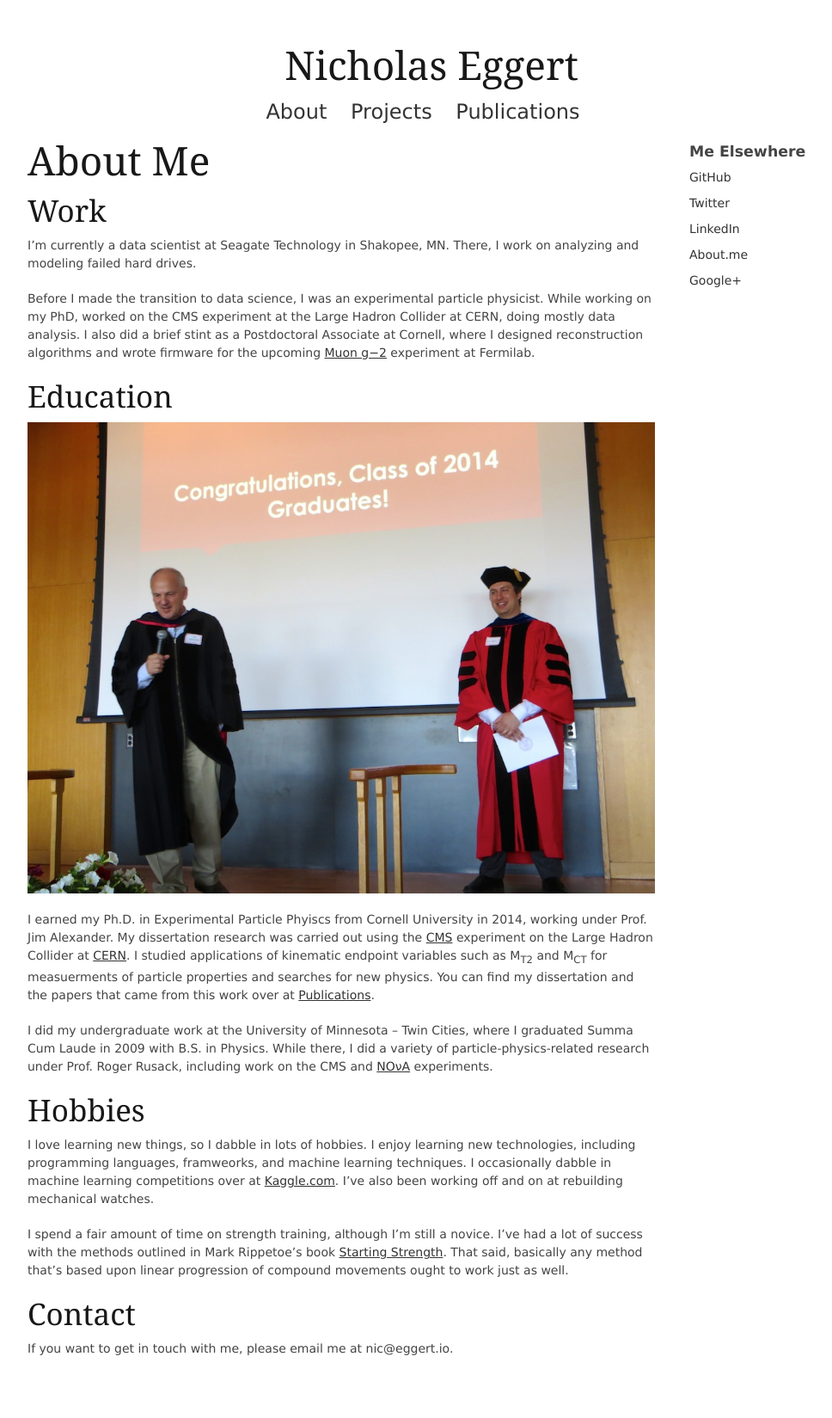
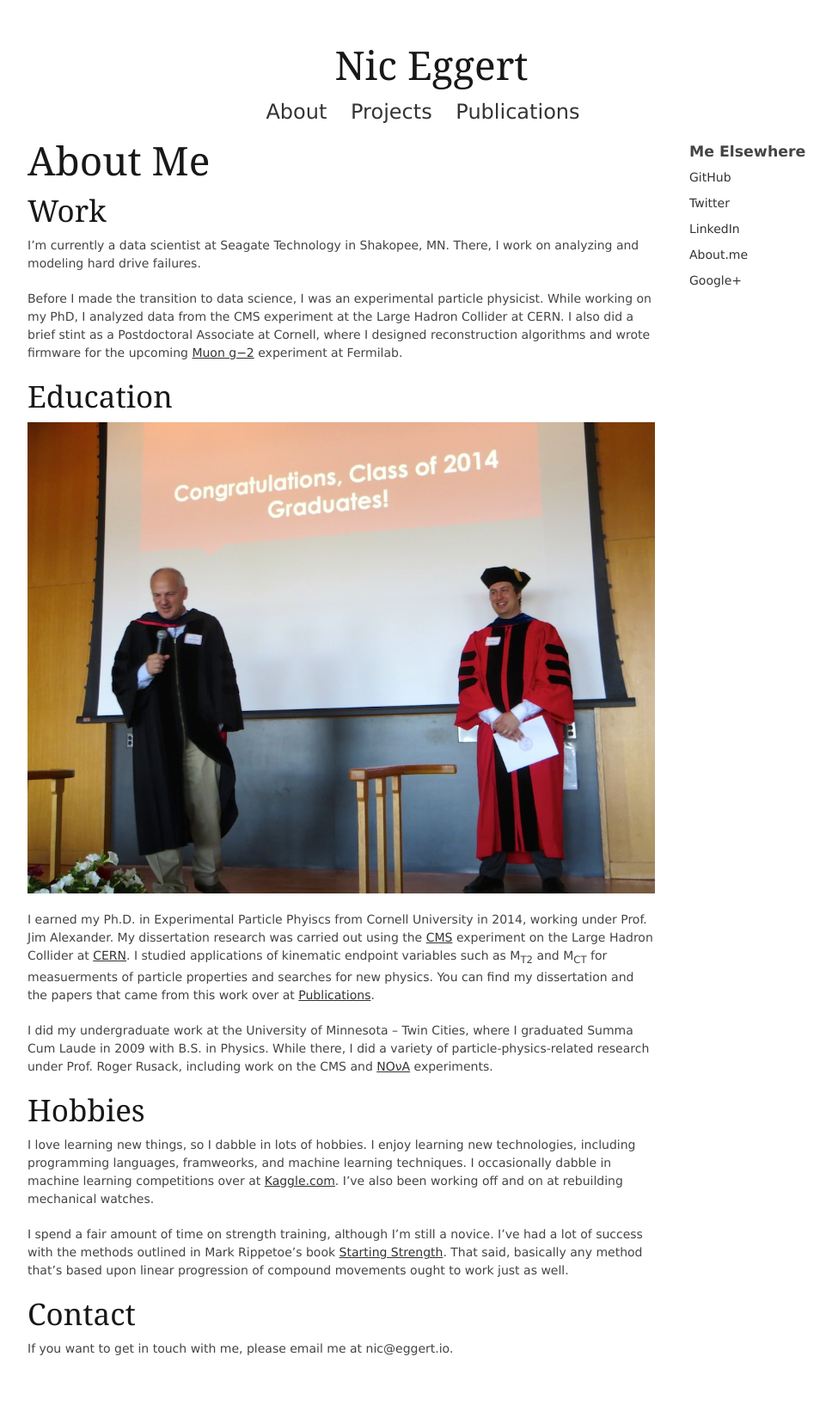
Before and after one commit to neggert/neggert.github.io, a Jekyll site: the page built from index.md, in a window 1280 px wide. Shown: the whole page at 86% size, without its empty margins (138-1106 px from the left). Built offline with Jekyll 4.4.1, drawn with Linux system fonts in a browser that asks for light colours.

Commit message:
Switch to Nic

```diff
--- a/_config.yml
+++ b/_config.yml
@@ -8,4 +8,4 @@ defaults:
     scope:
       path: ""
     values:
-      author: "Nicholas Eggert"
+      author: "Nic Eggert"
--- a/_layouts/page.html
+++ b/_layouts/page.html
@@ -32,7 +32,7 @@
 <body>
 
 	<div class="container" itemscope itemtype="http://schema.org/Person">
-		<h1 id="title" itemprop="name">Nicholas Eggert</h1>
+		<h1 id="title" itemprop="name">Nic Eggert</h1>
 		<header id="nav" class="sixteen columns">
 			<ul>
 				<li><a href="{{site.url}}/">About</a></li>
--- a/index.md
+++ b/index.md
@@ -1,5 +1,5 @@
 ---
-title: Nicholas Eggert
+title: Nic Eggert
 layout: page
 ---
 
@@ -7,10 +7,10 @@ layout: page
 
 ## Work
 
-I'm currently a data scientist at Seagate Technology in Shakopee, MN. There, I work on analyzing and modeling failed
-hard drives.
+I'm currently a data scientist at Seagate Technology in Shakopee, MN. There, I work on analyzing and modeling
+hard drive failures.
 
-Before I made the transition to data science, I was an experimental particle physicist. While working on my PhD, worked on the CMS experiment at the Large Hadron Collider at CERN, doing mostly data analysis. I also did a brief stint as a Postdoctoral Associate at Cornell, where I designed reconstruction algorithms and wrote firmware for the upcoming [Muon g&minus;2](http://muon-g-2.fnal.gov) experiment at Fermilab.
+Before I made the transition to data science, I was an experimental particle physicist. While working on my PhD, I analyzed data from the CMS experiment at the Large Hadron Collider at CERN. I also did a brief stint as a Postdoctoral Associate at Cornell, where I designed reconstruction algorithms and wrote firmware for the upcoming [Muon g&minus;2](http://muon-g-2.fnal.gov) experiment at Fermilab.
 
 ## Education
 
```
Also changed, not shown: projects/index.md (+1 -1 lines), publications/index.md (+1 -1 lines).
